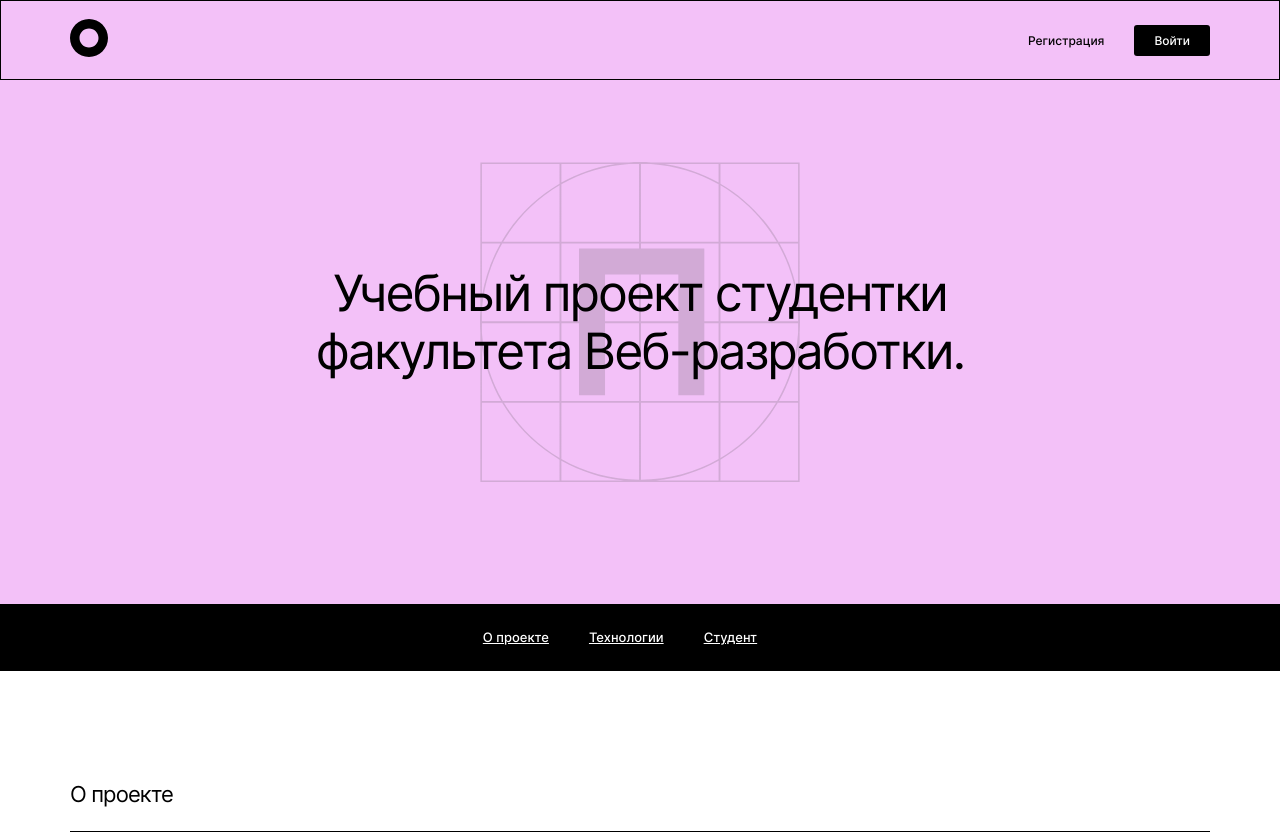
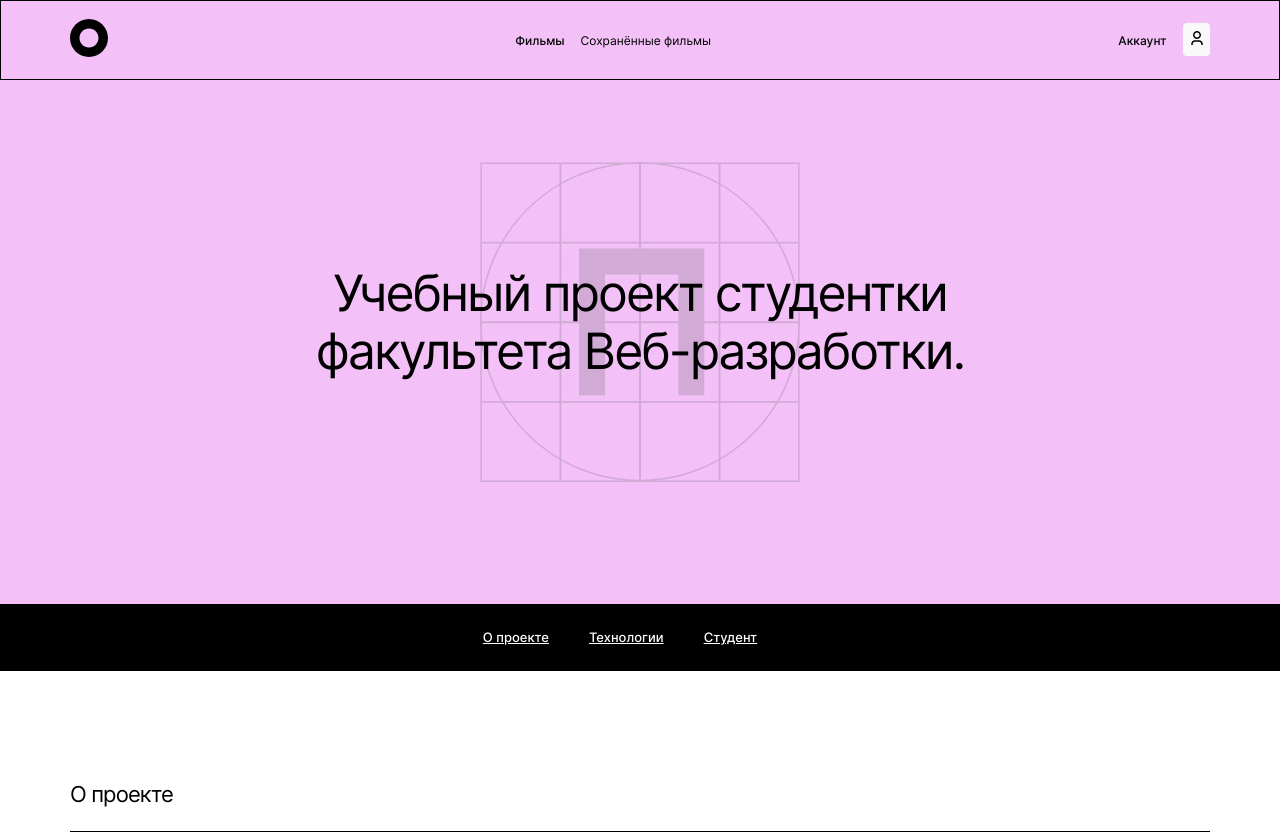
Before and after one commit to marylaf/movies-explorer-frontend, a React app in the folder frontend/: page / in a window 1280 px wide. Shown: the top 835 px of the page. Built offline with nearby package versions, Linux system fonts and the light colour scheme; no server answers; sample sign-in values are in the browser's storage.

Commit message:
feature: to do header-auth for main

```diff
--- /dev/null
+++ b/frontend/src/blocks/header-auth/_type/header-auth_type_pink.css
@@ -0,0 +1,3 @@
+.header-auth_type_pink {
+    background-color: F3C1F8;
+}
--- a/frontend/src/components/App/App.js
+++ b/frontend/src/components/App/App.js
@@ -159,7 +159,7 @@ function App() {
   return (
       <CurrentUserContext.Provider value={currentUser}>
           <Routes>
-            <Route path="/" element={<Main />} />
+            <Route path="/" element={<Main isLoggedIn={isLoggedIn} />} />
             <Route
               path="/sign-up"
               element={
--- a/frontend/src/components/HeaderAuth/HeaderAuth.js
+++ b/frontend/src/components/HeaderAuth/HeaderAuth.js
@@ -3,10 +3,10 @@ import logo from "../../images/logo.svg";
 import profile from "../../images/profile.svg";
 import { Link } from "react-router-dom";
 
-function HeaderAuth({ toggleBurger }) {
+function HeaderAuth({ toggleBurger, isLoggedIn }) {
 
   return (
-    <header className="header header-auth">
+    <header className={`header ${isLoggedIn ? '' : 'header-auth'}`}>
       <div className='header__container'>
       <Link to="/">
       <img className="logo" src={logo} alt="Логотип" />
--- a/frontend/src/components/Main/Main.js
+++ b/frontend/src/components/Main/Main.js
@@ -6,13 +6,14 @@ import AboutMe from "../AboutMe/AboutMe";
 import Portfolio from "../Portfolio/Portfolio";
 import HeaderMain from "../HeaderMain/HeaderMain";
 import Footer from "../Footer/Footer";
+import HeaderAuth from "../HeaderAuth/HeaderAuth";
 import React from "react";
 
-function Main() {
+function Main({ isLoggedIn }) {
 
   return (
     <>
-      <HeaderMain />
+    {isLoggedIn ? <HeaderAuth isLoggedIn={isLoggedIn} /> : <HeaderMain />}
       <main>
         <Promo />
         <NavTab />
--- a/frontend/src/index.css
+++ b/frontend/src/index.css
@@ -70,6 +70,7 @@
 @import url(./blocks/movies/movies.css);
 
 @import url(./blocks/header-auth/header-auth.css);
+@import url(./blocks/header-auth/_type/header-auth_type_pink.css);
 @import url(./blocks/header-auth/__account/header-auth__account.css);
 @import url(./blocks/header-auth/_type/header-auth_type_saved.css);
 @import url(./blocks/header-auth/__burger/header-auth__burger.css);
```
